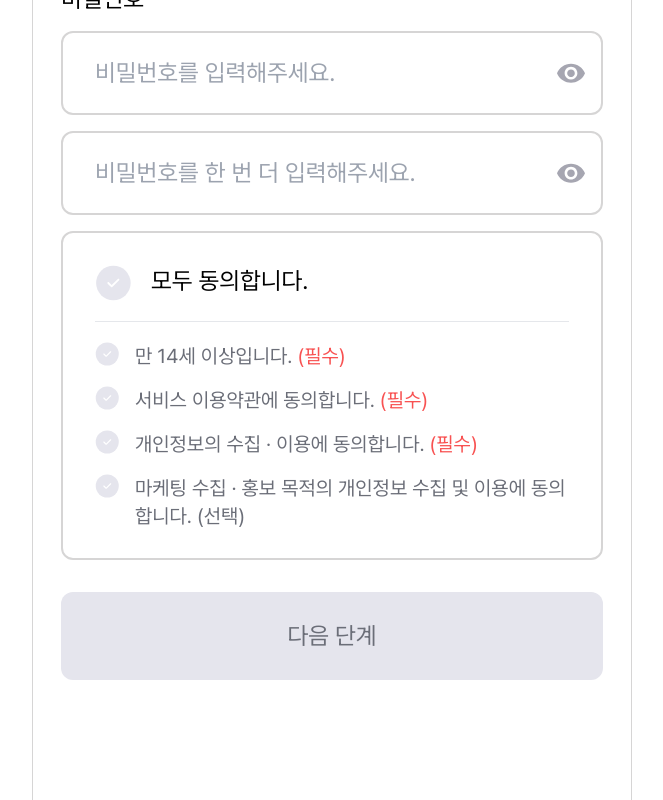
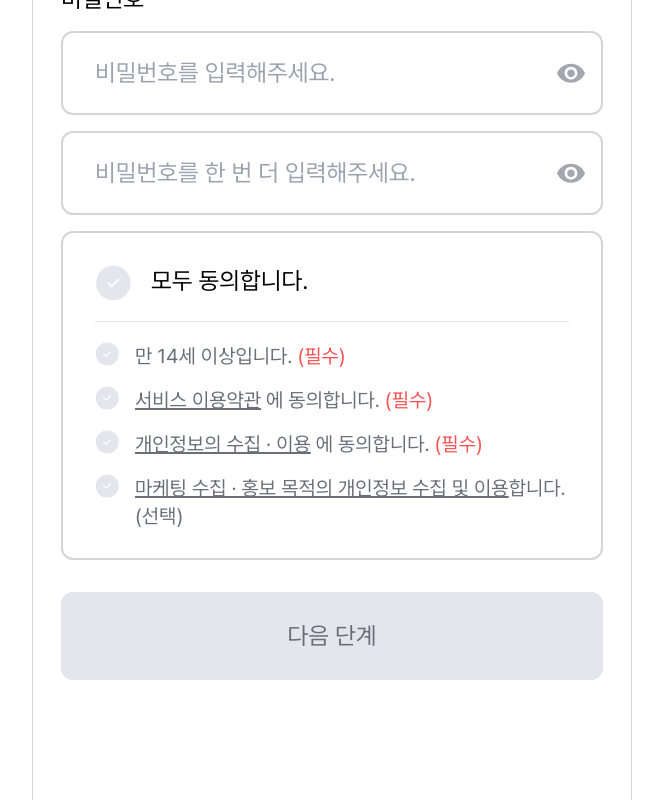
Before and after one commit to 809bakery/SCON-Frontend, a Next.js app: page /signup/basic in a window 1280 px wide. Shown: the part 687-1487 px from the top of the page, without its empty margins (308-971 px from the left). Built offline with nearby package versions, Linux system fonts and the light colour scheme; no server answers.

Commit message:
docs: 약관 바로가기 링크 추가

```diff
--- a/src/app/(auth)/signup/steps/BasicInfoStep.tsx
+++ b/src/app/(auth)/signup/steps/BasicInfoStep.tsx
@@ -389,7 +389,15 @@ export default function BasicInfoStep() {
                       )}
                     </div>
                     <p>
-                      서비스 이용약관에 동의합니다.{' '}
+                      <a
+                        target="_blank"
+                        href="https://hazzz.notion.site/339bc8aeb14a40f9a4a2e44c95764474?pvs=4"
+                        className="underline cursor-pointer"
+                        rel="noreferrer"
+                      >
+                        서비스 이용약관
+                      </a>{' '}
+                      에 동의합니다.{' '}
                       <span className="text-warning">(필수)</span>
                     </p>
                   </div>
@@ -406,7 +414,15 @@ export default function BasicInfoStep() {
                       )}
                     </div>
                     <p>
-                      개인정보의 수집 · 이용에 동의합니다.{' '}
+                      <a
+                        target="_blank"
+                        href="https://hazzz.notion.site/68dd9b13dffc4fdb86639950709ab67a"
+                        className="underline cursor-pointer"
+                        rel="noreferrer"
+                      >
+                        개인정보의 수집 · 이용
+                      </a>{' '}
+                      에 동의합니다.{' '}
                       <span className="text-warning">(필수)</span>
                     </p>
                   </div>
@@ -423,7 +439,14 @@ export default function BasicInfoStep() {
                       )}
                     </div>
                     <p>
-                      마케팅 수집 · 홍보 목적의 개인정보 수집 및 이용에 동의
+                      <a
+                        target="_blank"
+                        rel="noreferrer"
+                        href="https://hazzz.notion.site/ce743b5781f6432a9f4417128f5e73e2?pvs=4"
+                        className="underline cursor-pointer"
+                      >
+                        마케팅 수집 · 홍보 목적의 개인정보 수집 및 이용
+                      </a>
                       합니다. (선택)
                     </p>
                   </div>
--- a/src/components/footer/index.tsx
+++ b/src/components/footer/index.tsx
@@ -13,9 +13,23 @@ function Footer() {
         </p>
       </div>
       <div className="text-sm font-bold flex gap-x-2">
-        <span className="underline cursor-pointer">이용약관</span>
+        <a
+          target="_blank"
+          href="https://hazzz.notion.site/339bc8aeb14a40f9a4a2e44c95764474?pvs=4"
+          className="underline cursor-pointer"
+          rel="noreferrer"
+        >
+          이용약관
+        </a>
         <span>·</span>
-        <span className="underline cursor-pointer">개인정보처리방침</span>
+        <a
+          target="_blank"
+          href="https://hazzz.notion.site/437262d8acef49e9b87641f5d1f64fe6?pvs=4"
+          className="underline cursor-pointer"
+          rel="noreferrer"
+        >
+          개인정보처리방침
+        </a>
       </div>
     </div>
   )
```
